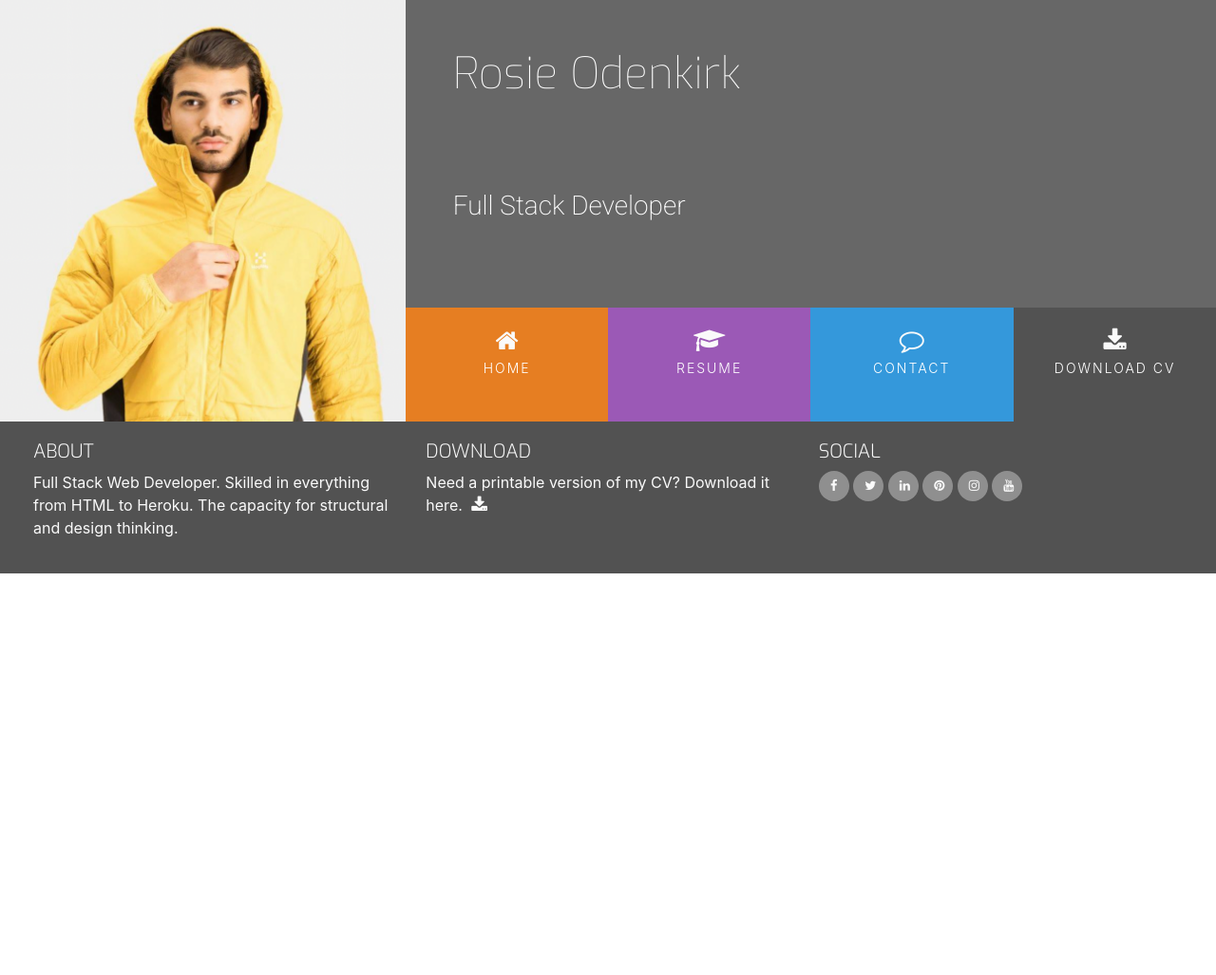
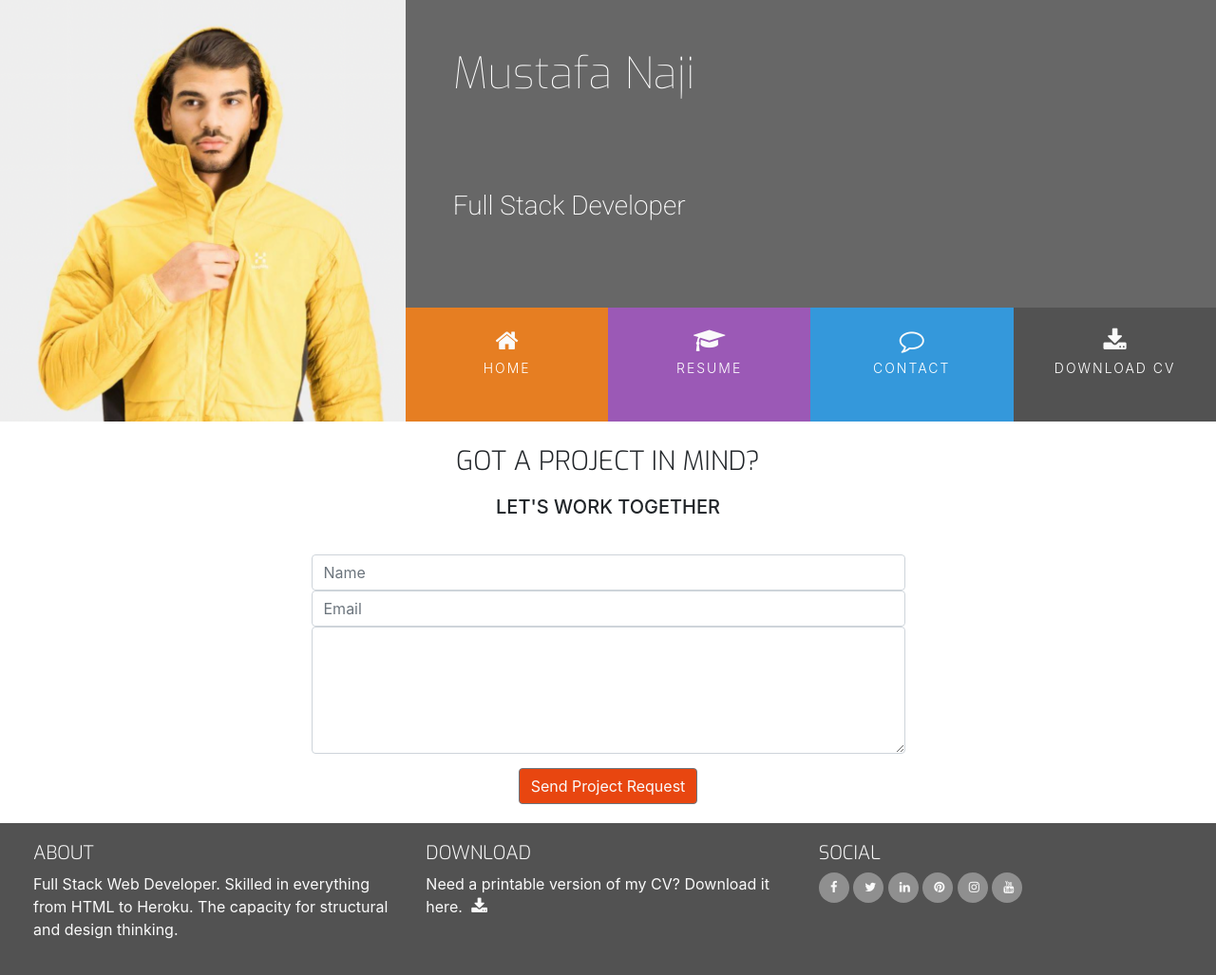
Before and after one commit to Mustafanaji0413/cv-project, a plain HTML site: page contact.html in a window 1280 px wide. Shown: the whole page at 95% size. Before the commit the page ends 800 px from the top, so only its background shows below. Drawn offline with nearby package versions, Linux system fonts and the light colour scheme.

Commit message:
style contact page

```diff
--- a/assets/css/style.css
+++ b/assets/css/style.css
@@ -34,7 +34,9 @@
     background-color: #9b59b6;
 }
 
-
+.bg-color-contact {
+    background-color: #fff;
+}
 
 
 
@@ -348,3 +350,40 @@ footer {
 .history-items {
     margin-bottom: 30px;
 }
+
+
+/* --------------------------Contact form-----------------------------------*/
+
+.contact-heading {
+    font-family: "Exo", sans-serif;
+    font-weight: 300;
+    margin-top: 25px;
+    margin-bottom: 20px;
+
+}
+
+.center-form {
+    padding-top: 10px;
+    margin: 0 auto;
+    max-width: 70%;
+
+}
+
+button[type="submit"] {
+    margin-top: 15px;
+    margin-bottom: 20px;
+    color: #fafafa;
+    background-color: #e84610;
+}
+
+
+/* --------------------------Media Queries-----------------------------------*/
+
+@media(min-width: 992px) {
+    .center-form {
+        padding-top: 30px;
+        min-height: 240px;
+        margin: 0 auto;
+        max-width: 50%;
+}
+}
--- a/contact.html
+++ b/contact.html
@@ -1,15 +1,20 @@
 <!DOCTYPE html>
 <html lang="en">
+
 <head>
     <meta charset="UTF-8">
     <meta name="viewport" content="width=device-width, initial-scale=1.0">
     <meta http-equiv="X-UA-Compatible" content="ie=edge">
-    <link rel="stylesheet" href="https://maxcdn.bootstrapcdn.com/bootstrap/4.2.1/css/bootstrap.min.css" type="text/css" />
-    <link rel="stylesheet" href="https://maxcdn.bootstrapcdn.com/font-awesome/4.7.0/css/font-awesome.min.css" type="text/css" />
-    <link rel="stylesheet" href="https://cdnjs.cloudflare.com/ajax/libs/hover.css/2.1.1/css/hover-min.css" type="text/css" />
+    <link rel="stylesheet" href="https://maxcdn.bootstrapcdn.com/bootstrap/4.2.1/css/bootstrap.min.css"
+        type="text/css" />
+    <link rel="stylesheet" href="https://maxcdn.bootstrapcdn.com/font-awesome/4.7.0/css/font-awesome.min.css"
+        type="text/css" />
+    <link rel="stylesheet" href="https://cdnjs.cloudflare.com/ajax/libs/hover.css/2.1.1/css/hover-min.css"
+        type="text/css" />
     <link rel="stylesheet" href="assets/css/style.css">
-    <title>Rosie</title>
+    <title>Mustafa Resume</title>
 </head>
+
 <body>
     <header>
         <div class="row no-gutters">
@@ -17,7 +22,7 @@
             <div class="col-md-8">
                 <div class="row no-gutters bg-color-name-title">
                     <div class="col heading">
-                        <h1 class="name">Rosie Odenkirk</h1>
+                        <h1 class="name">Mustafa Naji</h1>
                         <h2 class="title"> Full Stack Developer</h2>
                     </div>
                 </div>
@@ -25,16 +30,20 @@
                     <div class="col">
                         <ul id="nav" class="list-inline menucontainer">
                             <li class="col-6 col-sm-3 list-inline-item ui-menu-color-home menuitem">
-                                <a href="#" class="hvr-sweep-to-bottom"><i class="fa fa-home" aria-hidden="true"></i><span>Home</span></a>
+                                <a href="#" class="hvr-sweep-to-bottom"><i class="fa fa-home"
+                                        aria-hidden="true"></i><span>Home</span></a>
                             </li>
                             <li class="col-6 col-sm-3 list-inline-item ui-menu-color-resume menuitem">
-                                <a href="#" class="hvr-sweep-to-bottom"><i class="fa fa-graduation-cap" aria-hidden="true"></i><span>Resume</span></a>
+                                <a href="#" class="hvr-sweep-to-bottom"><i class="fa fa-graduation-cap"
+                                        aria-hidden="true"></i><span>Resume</span></a>
                             </li>
                             <li class="col-6 col-sm-3 list-inline-item ui-menu-color-contact menuitem">
-                                <a href="#" class="hvr-sweep-to-bottom"><i class="fa fa-comment-o" aria-hidden="true"></i><span>Contact</span></a>
+                                <a href="#" class="hvr-sweep-to-bottom"><i class="fa fa-comment-o"
+                                        aria-hidden="true"></i><span>Contact</span></a>
                             </li>
                             <li class="col-6 col-sm-3 list-inline-item ui-menu-color-download menuitem">
-                                <a href="#" class="hvr-sweep-to-bottom"><i class="fa fa-download" aria-hidden="true"></i><span>Download CV</span></a>
+                                <a href="#" class="hvr-sweep-to-bottom"><i class="fa fa-download"
+                                        aria-hidden="true"></i><span>Download CV</span></a>
                             </li>
                         </ul>
                     </div>
@@ -42,15 +51,36 @@
             </div>
         </div>
     </header>
-    <section>
+    <section class="container-fluid">
+        <div class="row bg-color-contact">
+            <div class="col">
+                <h3 class="contact-heading uppercase text-center">Got a project in mind?</h3>
+                <h5 class="uppercase text-center">Let's work together</h5>
 
+                <div class="center-form">
+                    <form>
+                        <input type="text" name="name" id="fullname" class="form-control" placeholder="Name" required />
+                        <input type="email" name="email" id="emailaddress" class="form-control" placeholder="Email"
+                            required />
+                        <textarea rows="5" name="projectsummary" id="projectsummary" class="form-control"
+                            placeholder="Project description" required> </textarea>
+                          <div class="form-row text-center">
+                            <div class="col">
+                                <button type="submit" class="btn btn-secondary"> Send Project Request</button>
+                            </div>
+                          </div>
+                    </form>
+                </div>
+            </div>
+        </div>
     </section>
     <footer class="container-fluid">
         <div id="footer-details" class="row">
             <div class="col-sm-4">
                 <h5 class="uppercase general-sub">About</h5>
                 <p class="inline-block">
-                    Full Stack Web Developer. Skilled in everything from HTML to Heroku. The capacity for structural and design thinking.
+                    Full Stack Web Developer. Skilled in everything from HTML to Heroku. The capacity for structural and
+                    design thinking.
                 </p>
             </div>
             <div class="col-sm-4">
```
